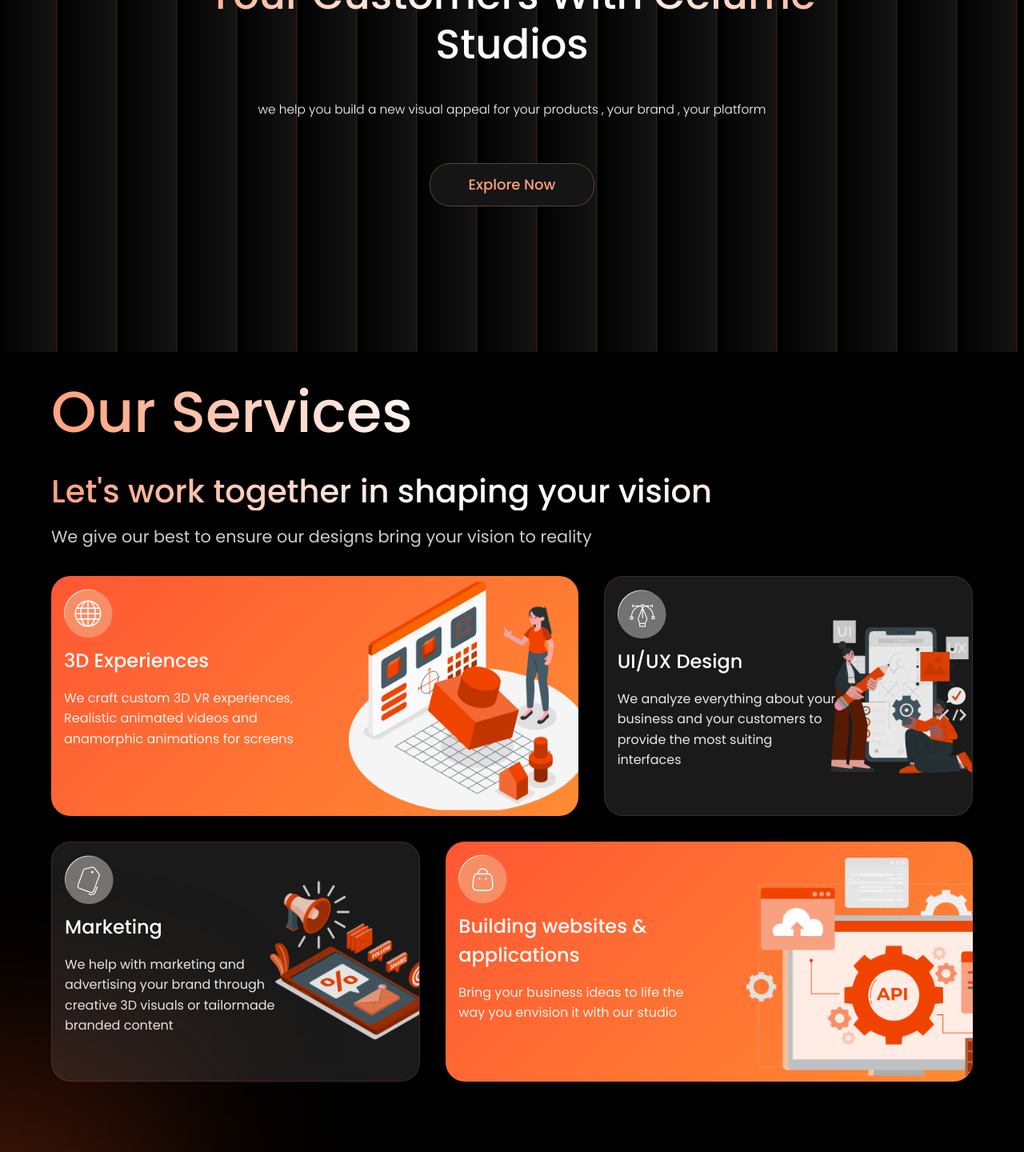
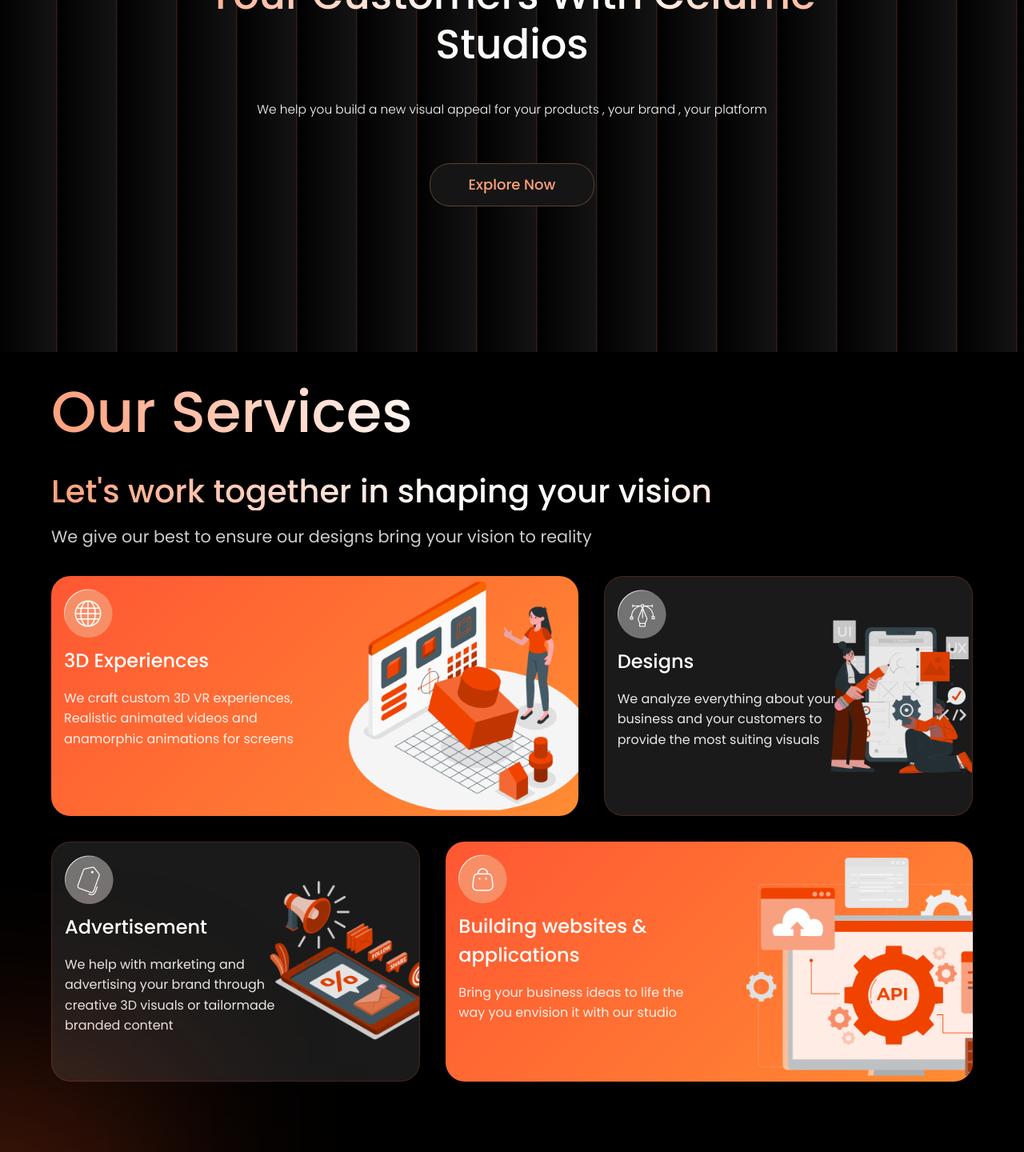
Before and after one commit to Celume-Studios/celume, a React (Vite) app: page / in a window 1280 px wide. Shown: the part 360-1800 px from the top of the page at 80% size. Built offline with nearby package versions, Linux system fonts and the light colour scheme.

Commit message:
final text

```diff
--- a/src/components/Features.jsx
+++ b/src/components/Features.jsx
@@ -39,8 +39,8 @@ const Features = () => {
               <div className="card-icon">
                 <img src="/images/ui.png" alt="UI/UX Design Icon" />
               </div>
-              <h4>UI/UX Design</h4>
-              <p>We analyze everything about your business and your customers to provide the most suiting interfaces</p>
+              <h4>Designs</h4>
+              <p>We analyze everything about your business and your customers to provide the most suiting visuals</p>
               {/* <a href="#start" className="card-link">Start with us →</a> */}
             </div>
             <div className="card-illustration">
@@ -54,7 +54,7 @@ const Features = () => {
               <div className="card-icon">
                 <img src="/images/marketing.png" alt="Marketing Icon" />
               </div>
-              <h4>Marketing</h4>
+              <h4>Advertisement</h4>
               <p>We help with marketing and advertising your brand through creative 3D visuals or tailormade branded content</p>
               {/* <a href="#start" className="card-link">Start with us →</a> */}
             </div>
--- a/src/components/Footer.jsx
+++ b/src/components/Footer.jsx
@@ -21,9 +21,9 @@ const Footer = () => {
             <h3>Services</h3>
             <ul>
               <li>Web/App Development</li>
-              <li>UI/UX Designing</li>
-              <li>Marketing</li>
-              <li>3D Visuals</li>
+              <li>Designs</li>
+              <li>Advertisement</li>
+              <li>3D Experiences</li>
             </ul>
           </div>
 
--- a/src/components/Hero.jsx
+++ b/src/components/Hero.jsx
@@ -52,7 +52,7 @@ const Hero = () => {
             Design For Your Customers
             With Celume Studios
           </h1>
-          <p>we help you build a new visual appeal for your products , your brand , your platform</p>
+          <p>We help you build a new visual appeal for your products , your brand , your platform</p>
           <button
             className="explore-btn"
             onClick={scrollToProducts}
--- a/src/components/Products.jsx
+++ b/src/components/Products.jsx
@@ -20,7 +20,7 @@ const Products = () => {
           <div className="product-card">
             <div className="product-card-inner">
               <div className="card-content">
-                <div className="tag">Download Now</div>
+                <div className="tag">Developing</div>
                 <h3>Celume 360</h3>
                 <p>Celume 360 is the most easiest to use tool to build custom virtual tour websites in seconds</p>
                 {/* <div className="card-description">
```
